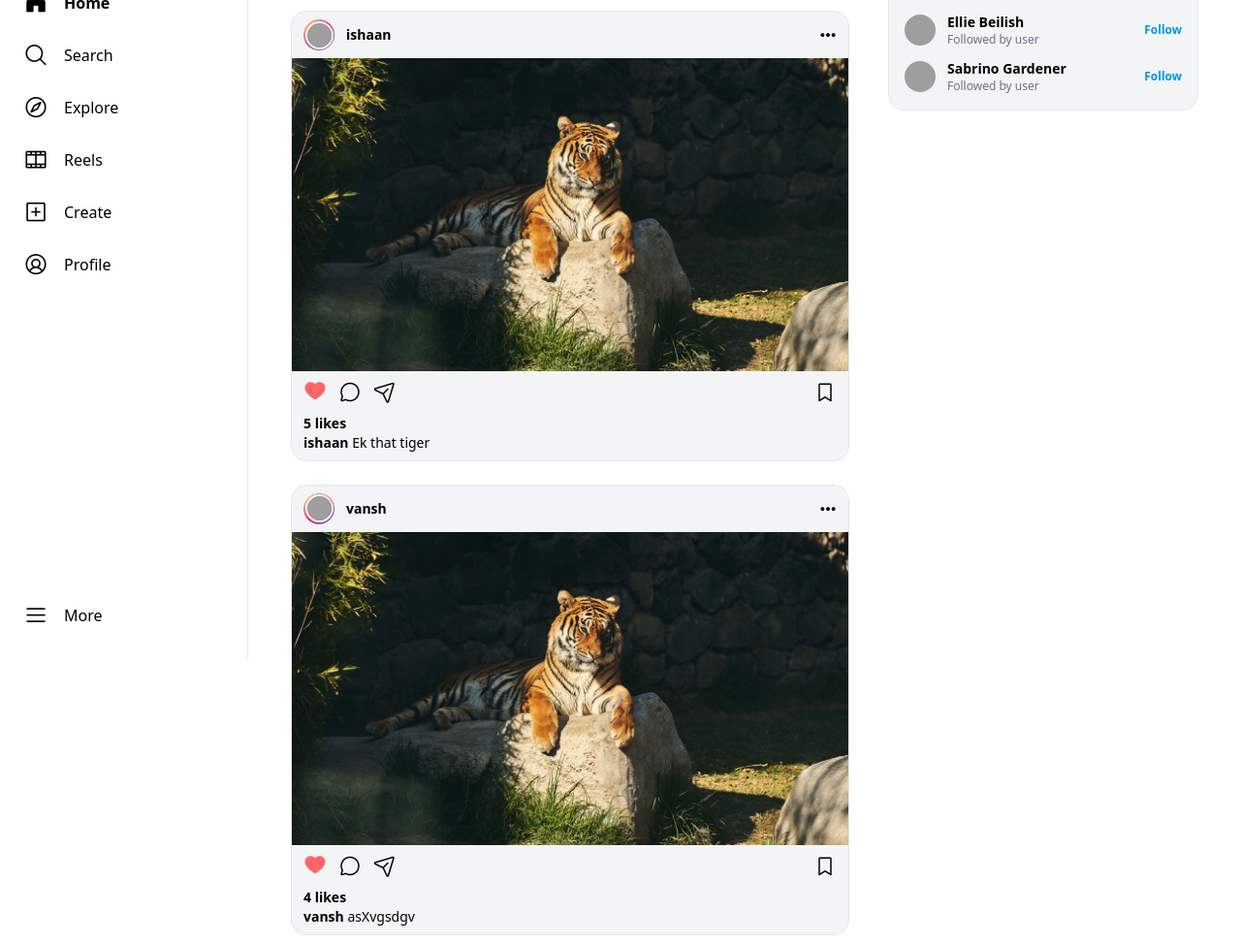
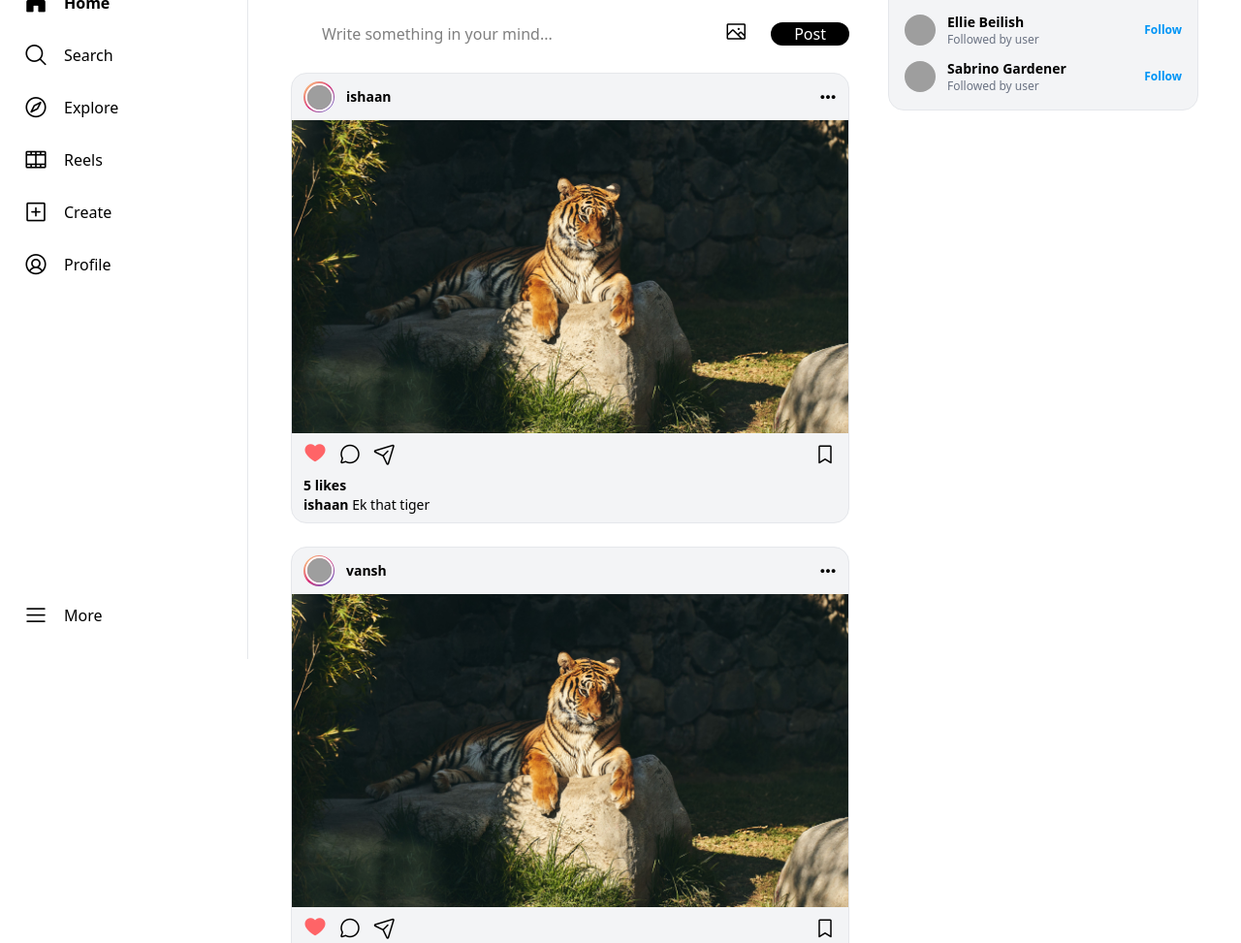
Before and after one commit to sagar1343/instagram-clone, a Django app: page / in a window 1280 px wide. Shown: the part 120-1093 px from the top of the page at 97% size. Run offline with Django 5.2, Linux system fonts and the light colour scheme; a user stored in the database is signed in; data comes from the database, SQL or seed files in the repository; both versions use the stored data as it was after the commit; some libraries are stand-ins or nearby versions; some web fonts are replaced; grey boxes are pictures that could not be loaded.

Commit message:
created post form in home page

```diff
--- a/core/forms.py
+++ b/core/forms.py
@@ -33,4 +33,15 @@ class ProfileForm(forms.ModelForm):
 class PostForm(forms.ModelForm):
     class Meta:
         model = Post
-        fields = ["attachment", "caption"]
+        fields = ["caption", "attachment"]
+        widgets = {
+            "caption": forms.TextInput(
+                {
+                    "class": "pl-8 input input-lg rounded-full grow",
+                    "placeholder": "Write something in your mind...",
+                }
+            ),
+            "attachment": forms.FileInput(
+                {"class": "hidden", "id": "attachment-input"}
+            ),
+        }
--- /dev/null
+++ b/core/static/script.js
@@ -0,0 +1,14 @@
+const attachmentBtn = document.getElementById("attachment-btn");
+const attachmentInput = document.getElementById("attachment-input");
+
+attachmentBtn.addEventListener("click", () => {
+  attachmentInput.click();
+});
+
+attachmentInput.addEventListener("change", () => {
+  const currentFile = attachmentInput.files[0];
+
+  const imagePreview = `<img src=${URL.createObjectURL(currentFile)} alt='preview-image' width='80%' height='80%' class='rounded-full' / >`;
+  attachmentBtn.style.padding = 0;
+  attachmentBtn.innerHTML = imagePreview;
+});
--- a/core/templates/base.html
+++ b/core/templates/base.html
@@ -1,32 +1,20 @@
 {% load static %}
 <!doctype html>
 <html lang="en" data-theme="light">
+
 <head>
   <meta charset="UTF-8" />
   <meta name="viewport" content="width=device-width, initial-scale=1.0" />
   <title>Instagram</title>
   <link href="https://cdn.jsdelivr.net/npm/daisyui@5" rel="stylesheet" type="text/css" />
   <script src="https://cdn.jsdelivr.net/npm/@tailwindcss/browser@4"></script>
-    <link
-      href="https://cdn.jsdelivr.net/npm/daisyui@5/themes.css"
-      rel="stylesheet"
-      type="text/css"
-    />
+  <link href="https://cdn.jsdelivr.net/npm/daisyui@5/themes.css" rel="stylesheet" type="text/css" />
   <link href="{% static 'global.css' %}" rel="stylesheet" type="text/css" />
-    <link
-      rel="stylesheet"
-      type="text/css"
-      href="https://cdn.jsdelivr.net/npm/@phosphor-icons/web@2.1.1/src/regular/style.css"
-    />
-    <link
-      rel="stylesheet"
-      type="text/css"
-      href="https://cdn.jsdelivr.net/npm/@phosphor-icons/web@2.1.1/src/fill/style.css"
-    />
-    <link
-      href="https://fonts.googleapis.com/css2?family=Grand+Hotel&display=swap"
-      rel="stylesheet"
-    />
+  <link rel="stylesheet" type="text/css"
+    href="https://cdn.jsdelivr.net/npm/@phosphor-icons/web@2.1.1/src/regular/style.css" />
+  <link rel="stylesheet" type="text/css"
+    href="https://cdn.jsdelivr.net/npm/@phosphor-icons/web@2.1.1/src/fill/style.css" />
+  <link href="https://fonts.googleapis.com/css2?family=Grand+Hotel&display=swap" rel="stylesheet" />
 </head>
 
 <body class="bg-gray-50 text-base-content min-h-screen">
@@ -40,9 +28,7 @@
   </div>
   {% endif %}
 
-    <nav
-      class="navbar fixed top-0 left-0 right-0 z-10 bg-base-100 border-b border-gray-200 px-4 sm:px-6 lg:hidden"
-    >
+  <nav class="navbar fixed top-0 left-0 right-0 z-10 bg-base-100 border-b border-gray-200 px-4 sm:px-6 lg:hidden">
     <div class="flex-1">
       <a href="{% url 'home' %}" class="btn btn-ghost text-2xl grand-hotel-regular">Instagram</a>
     </div>
@@ -58,10 +44,7 @@
             {% endif %}
           </div>
         </div>
-          <ul
-            tabindex="-1"
-            class="menu menu-sm dropdown-content bg-base-100 rounded-box z-1 mt-3 w-52 p-2 shadow"
-          >
+        <ul tabindex="-1" class="menu menu-sm dropdown-content bg-base-100 rounded-box z-1 mt-3 w-52 p-2 shadow">
           <li>
             <a class="justify-between">
               Profile
@@ -76,5 +59,7 @@
     </div>
   </nav>
   {% block content %} {% endblock %}
+  <script src="{% static 'script.js' %}"></script>
 </body>
+
 </html>
--- /dev/null
+++ b/core/templates/components/postcontainer.html
@@ -0,0 +1,52 @@
+<div class="space-y-6">
+    {% for post in posts %}
+    <div id="post-{{ post.id }}" class="card bg-gray-100 border border-gray-200 rounded-2xl">
+        <div class="py-2 px-3 flex items-center justify-between">
+            <div class="flex items-center gap-3">
+                <div
+                    class="size-8 shrink-0 rounded-full p-[1.5px] bg-gradient-to-br from-[#feda75] via-[#d62976] to-[#4f5bd5]">
+                    <div class="size-full rounded-full border-2 border-white overflow-hidden">
+                        <img class="size-full max-w-none object-cover" src="{{ post.user.profile.avatar.url }}"
+                            alt="{{ post.user.username }}" />
+                    </div>
+                </div>
+                <span class="font-semibold text-sm">{{ post.user.username }}</span>
+            </div>
+            <i class="ph-fill ph-dots-three-outline text-lg cursor-pointer"></i>
+        </div>
+        <figure class="w-full max-h-96 overflow-hidden bg-black flex items-center justify-center">
+            <img src="{{ post.attachment.url }}" alt="post" class="w-full h-full object-scale-down" />
+        </figure>
+        <div class="px-3 py-2">
+            <div class="flex items-center justify-between mb-2">
+                <div class="flex gap-3">
+                    <div class="flex items-center gap-1">
+                        <form action="{% url 'like-post' post.id %}" method="post">
+                            {% csrf_token %}
+                            <button type="submit" class="cursor-pointer">
+                                {% if request.user in post.likes.all %}
+                                <i class="ph-fill ph-heart text-red-400 text-2xl"></i>
+                                {% else %}
+                                <i class="ph ph-heart text-2xl"></i>
+                                {% endif %}
+                            </button>
+                        </form>
+                    </div>
+                    <div class="flex items-center gap-1 cursor-pointer">
+                        <i class="ph ph-chat-circle text-2xl"></i>
+                    </div>
+                    <div class="flex items-center gap-1 cursor-pointer">
+                        <i class="ph ph-paper-plane-tilt text-2xl"></i>
+                    </div>
+                </div>
+                <i class="ph ph-bookmark-simple text-2xl cursor-pointer"></i>
+            </div>
+            <p class="text-sm font-semibold">{{ post.like_counts }} likes</p>
+            <p class="text-sm">
+                <span class="font-semibold">{{ post.user.username }}</span>
+                {{ post.caption }}
+            </p>
+        </div>
+    </div>
+    {% endfor %}
+</div>
--- /dev/null
+++ b/core/templates/components/postform.html
@@ -0,0 +1,9 @@
+<form action="{% url 'create-post' %}" method="post" enctype="multipart/form-data"
+    class="mb-4 flex gap-3 justify-between items-center">
+    {% csrf_token %}
+    {{ form.caption }}
+    {{ form.attachment }}
+    <button id="attachment-btn" type="button" class="btn btn-ghost rounded-full w-[48px] h-[48px]"><i
+            class="ph ph-image text-2xl"></i></button>
+    <button type="submit" class="btn bg-black text-white px-6 rounded-full">Post</button>
+</form>
--- /dev/null
+++ b/core/templates/components/suggestedbox.html
@@ -0,0 +1,33 @@
+<aside
+    class="hidden xl:flex w-80 shrink-0 sticky top-8 self-start flex-col bg-gray-100 border border-gray-200 rounded-2xl p-4">
+    <div class="flex items-center justify-between mb-4">
+        <span class="text-sm font-semibold text-gray-500">Suggested for you</span>
+        <a class="text-xs font-semibold cursor-pointer">See All</a>
+    </div>
+    <ul class="space-y-3">
+        <li class="flex items-center gap-3">
+            <img class="size-8 rounded-full" src="https://img.daisyui.com/images/profile/demo/1@94.webp" />
+            <div class="flex-1 min-w-0">
+                <div class="text-sm font-semibold truncate">Dio Lupa</div>
+                <div class="text-xs text-gray-500 truncate">Followed by user</div>
+            </div>
+            <div class="text-xs font-semibold text-[#0095f6] cursor-pointer">Follow</div>
+        </li>
+        <li class="flex items-center gap-3">
+            <img class="size-8 rounded-full" src="https://img.daisyui.com/images/profile/demo/4@94.webp" />
+            <div class="flex-1 min-w-0">
+                <div class="text-sm font-semibold truncate">Ellie Beilish</div>
+                <div class="text-xs text-gray-500 truncate">Followed by user</div>
+            </div>
+            <div class="text-xs font-semibold text-[#0095f6] cursor-pointer">Follow</div>
+        </li>
+        <li class="flex items-center gap-3">
+            <img class="size-8 rounded-full" src="https://img.daisyui.com/images/profile/demo/3@94.webp" />
+            <div class="flex-1 min-w-0">
+                <div class="text-sm font-semibold truncate">Sabrino Gardener</div>
+                <div class="text-xs text-gray-500 truncate">Followed by user</div>
+            </div>
+            <div class="text-xs font-semibold text-[#0095f6] cursor-pointer">Follow</div>
+        </li>
+    </ul>
+</aside>
--- a/core/views.py
+++ b/core/views.py
@@ -52,7 +52,12 @@ def logout_user(request):
 @login_required
 def home(request):
     posts = Post.objects.all()
-    return render(request=request, template_name="index.html", context={"posts": posts})
+    form = PostForm()
+    return render(
+        request=request,
+        template_name="index.html",
+        context={"posts": posts, "form": form},
+    )
 
 
 @login_required
@@ -79,8 +84,7 @@ def create_post(request):
         post.user = request.user
         post.save()
         messages.success(request, message="Post created")
-        return redirect("/")
-    return render(request, "postform.html", {"form": form})
+    return redirect("/")
 
 
 @login_required
```
Also changed, not shown: core/templates/index.html (+26 -151 lines), core/templates/postform.html (deleted, +0 -10 lines), db.sqlite3, media/attachments/Screenshot_2026-07-13_at_10.57.06AM.png (added). Lines whose indentation alone changed are shown as unchanged.
